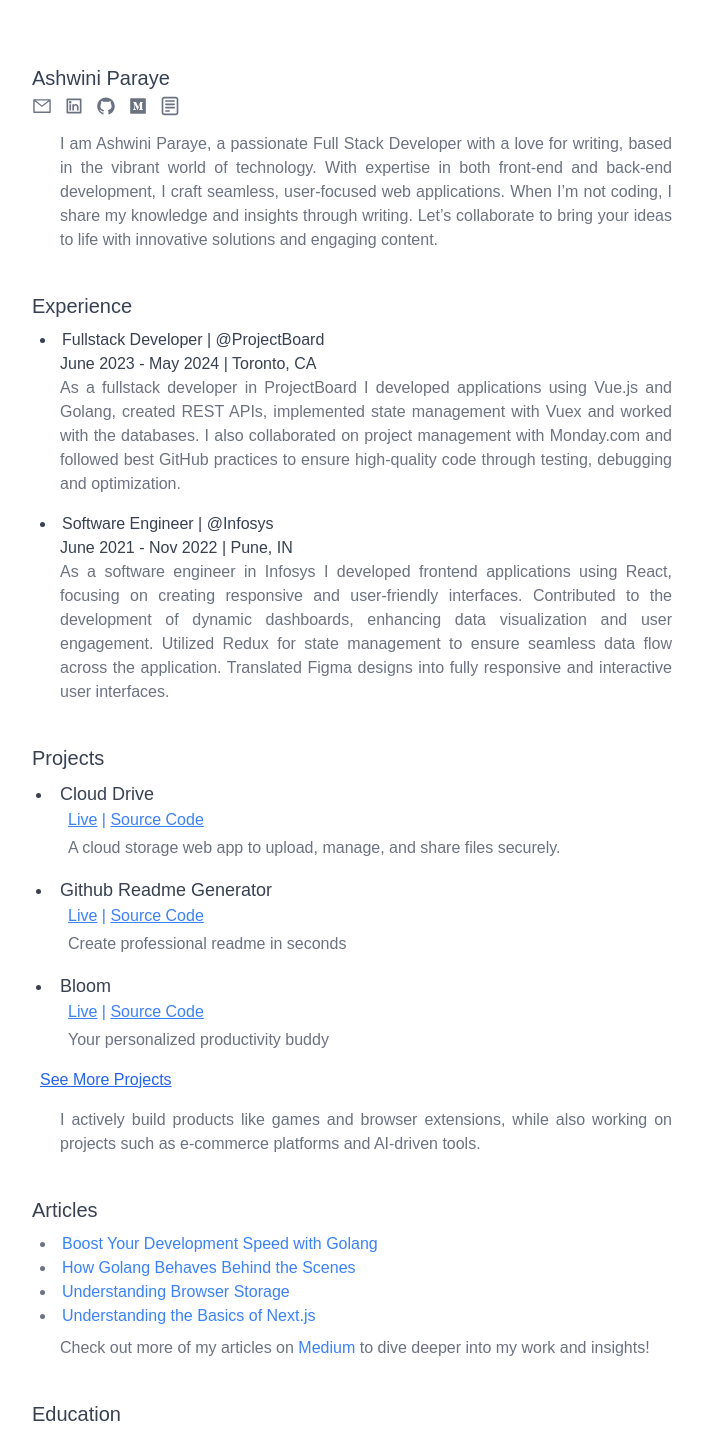
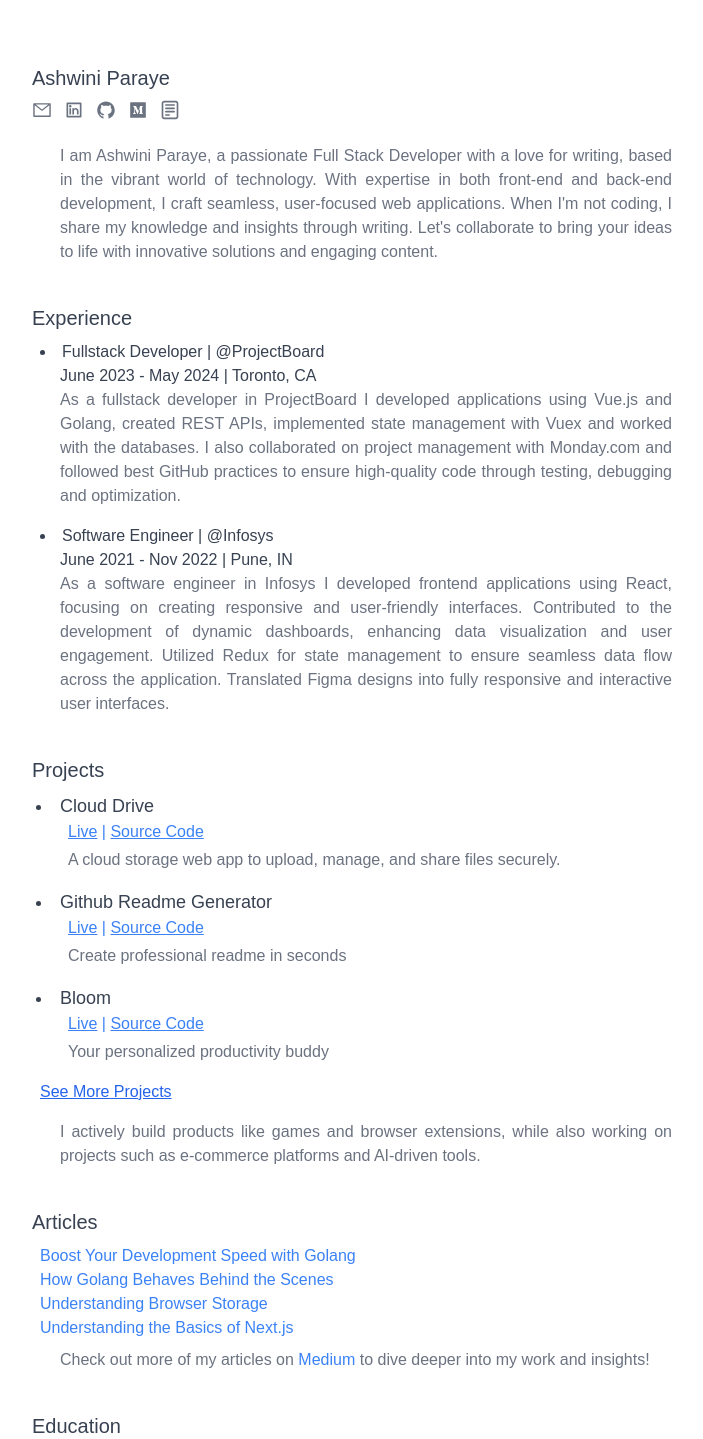
Before and after one commit to AshwiniParaye1/Portfolio3, a Next.js app: page / in a window 1280 px wide. Shown: the top 1439 px of the page, without its empty margins (288-991 px from the left). Built offline with nearby package versions, Linux system fonts and the light colour scheme; a web font is replaced by a local one.

Commit message:
optimize

```diff
--- a/app/components/About.jsx
+++ b/app/components/About.jsx
@@ -2,55 +2,59 @@
 
 import Link from "next/link";
 import React from "react";
-import { AiOutlineMail } from "react-icons/ai";
+import {
+  AiOutlineMail,
+  AiOutlineGithub,
+  AiFillMediumSquare,
+} from "react-icons/ai";
 import { RiLinkedinBoxLine } from "react-icons/ri";
-import { AiOutlineGithub } from "react-icons/ai";
-import { AiFillMediumSquare } from "react-icons/ai";
 import { CgNotes } from "react-icons/cg";
 
+const SocialLink = ({ href, icon: Icon, external = true }) => (
+  <Link href={href} target={external ? "_blank" : undefined}>
+    <Icon size={20} className="hover:text-gray-700" />
+  </Link>
+);
+
 const About = () => {
+  const socialLinks = [
+    {
+      href: "mailto:ashwiniparaye1@gmail.com",
+      icon: AiOutlineMail,
+      external: false,
+    },
+    {
+      href: "https://www.linkedin.com/in/ashwini-paraye/",
+      icon: RiLinkedinBoxLine,
+    },
+    { href: "https://github.com/AshwiniParaye1", icon: AiOutlineGithub },
+    { href: "https://ashwini-paraye.medium.com/", icon: AiFillMediumSquare },
+    {
+      href: "https://drive.google.com/uc?export=download&id=1Dqhha3QLvlqH29xQTF0XwgTEPs4_2rLH",
+      icon: CgNotes,
+    },
+  ];
+
   return (
-    <div className="">
-      <h1 className="text-xl text-gray-700">Ashwini Paraye</h1>
-      <div className="text-sm text-gray-500 mt-1 mb-4 flex flex-row gap-3">
-        <div>
-          <Link href="mailto:ashwiniparaye1@gmail.com">
-            <AiOutlineMail size={20} className="hover:text-gray-700" />
-          </Link>
-        </div>
-        <span>
-          <Link
-            href="https://www.linkedin.com/in/ashwini-paraye/"
-            target="_blank"
-          >
-            <RiLinkedinBoxLine size={20} className="hover:text-gray-700" />
-          </Link>
-        </span>
-        <span>
-          <Link href="https://github.com/AshwiniParaye1" target="_blank">
-            <AiOutlineGithub size={20} className="hover:text-gray-700" />
-          </Link>
-        </span>
-        <span>
-          <Link href="https://ashwini-paraye.medium.com/" target="_blank">
-            <AiFillMediumSquare size={20} className="hover:text-gray-700" />
-          </Link>
-        </span>
-        <span>
-          <Link
-            href="https://drive.google.com/uc?export=download&id=1Dqhha3QLvlqH29xQTF0XwgTEPs4_2rLH"
-            target="_blank"
-          >
-            <CgNotes size={20} className="hover:text-gray-700" />
-          </Link>
-        </span>
+    <div>
+      <h1 className="text-xl text-gray-700 mb-2">Ashwini Paraye</h1>
+      <div className="text-sm text-gray-500 mt-1 mb-6 flex flex-row gap-3">
+        {socialLinks.map((link, index) => (
+          <div key={index}>
+            <SocialLink
+              href={link.href}
+              icon={link.icon}
+              external={link.external}
+            />
+          </div>
+        ))}
       </div>
       <p className="pl-7 text-gray-500 text-justify">
         I am Ashwini Paraye, a passionate Full Stack Developer with a love for
         writing, based in the vibrant world of technology. With expertise in
         both front-end and back-end development, I craft seamless, user-focused
-        web applications. When I’m not coding, I share my knowledge and insights
-        through writing. Let’s collaborate to bring your ideas to life with
+        web applications. When I'm not coding, I share my knowledge and insights
+        through writing. Let's collaborate to bring your ideas to life with
         innovative solutions and engaging content.
       </p>
     </div>
--- a/app/components/Articles.jsx
+++ b/app/components/Articles.jsx
@@ -1,52 +1,41 @@
-//app/components/Articles.jsx
-
+// app/components/Articles.jsx
 import Link from "next/link";
 import React from "react";
 
 const Articles = () => {
+  const articles = [
+    {
+      title: "Boost Your Development Speed with Golang",
+      url: "https://peerlist.io/ashwini_paraye/articles/boost-your-development-speed-with-golang",
+    },
+    {
+      title: "How Golang Behaves Behind the Scenes",
+      url: "https://blog.stackademic.com/step-by-step-breakdown-of-how-golang-behaves-behind-the-scenes-eba1d5582b55",
+    },
+    {
+      title: "Understanding Browser Storage",
+      url: "https://blog.stackademic.com/what-does-enumerable-mean-in-javascript-explained-simply-b3e52d00f621",
+    },
+    {
+      title: "Understanding the Basics of Next.js",
+      url: "https://blog.stackademic.com/understanding-the-basics-of-next-js-for-beginners-b2e542c3e6e1",
+    },
+  ];
+
   return (
     <div>
-      <h1 className="text-xl  mb-2 text-gray-700">Articles</h1>
-      <li className="pl-2 text-gray-500">
-        <span className="text-blue-500 hover:text-blue-700">
-          <Link
-            href="https://peerlist.io/ashwini_paraye/articles/boost-your-development-speed-with-golang"
-            target="_blank"
-          >
-            Boost Your Development Speed with Golang
-          </Link>
-        </span>
-      </li>
-      <li className="pl-2 text-gray-500">
-        <span className="text-blue-500 hover:text-blue-700">
-          <Link
-            href="https://blog.stackademic.com/step-by-step-breakdown-of-how-golang-behaves-behind-the-scenes-eba1d5582b55"
-            target="_blank"
-          >
-            How Golang Behaves Behind the Scenes
-          </Link>
-        </span>
-      </li>
-      <li className="pl-2 text-gray-500">
-        <span className=" text-blue-500 hover:text-blue-700">
-          <Link
-            href="https://blog.stackademic.com/what-does-enumerable-mean-in-javascript-explained-simply-b3e52d00f621"
-            target="_blank"
-          >
-            Understanding Browser Storage
-          </Link>
-        </span>
-      </li>
-      <li className="pl-2 text-gray-500">
-        <span className=" text-blue-500 hover:text-blue-700">
-          <Link
-            href="https://blog.stackademic.com/understanding-the-basics-of-next-js-for-beginners-b2e542c3e6e1"
-            target="_blank"
-          >
-            Understanding the Basics of Next.js
-          </Link>
-        </span>
-      </li>
+      <h1 className="text-xl mb-2 text-gray-700">Articles</h1>
+      <ul>
+        {articles.map((article, index) => (
+          <li key={index} className="pl-2 text-gray-500">
+            <span className="text-blue-500 hover:text-blue-700">
+              <Link href={article.url} target="_blank">
+                {article.title}
+              </Link>
+            </span>
+          </li>
+        ))}
+      </ul>
       <p className="mt-2 pl-7 text-gray-500 text-justify">
         Check out more of my articles on{" "}
         <span className="text-blue-500 hover:text-blue-700">
--- a/app/components/Education.jsx
+++ b/app/components/Education.jsx
@@ -1,5 +1,4 @@
-//app/components/Education.jsx
-
+// app/components/Education.jsx
 import React from "react";
 
 const Education = () => {
@@ -7,7 +6,7 @@ const Education = () => {
     <div>
       <h1 className="text-xl mb-2 text-gray-700">Education</h1>
       <li className="pl-2 text-gray-500">
-        <span className=" text-gray-700">Master of Science - 2022</span>
+        <span className="text-gray-700">Master of Science - 2022</span>
         <p className="pl-5 text-gray-500">
           Marathwada Institute of Technology, Sambhajinagar, MH.
         </p>
--- a/app/components/Experience.jsx
+++ b/app/components/Experience.jsx
@@ -1,36 +1,46 @@
-//app/components/Experience.jsx
-
+// app/components/Experience.jsx
 import React from "react";
 
 const Experience = () => {
+  const experiences = [
+    {
+      title: "Fullstack Developer | @ProjectBoard",
+      period: "June 2023 - May 2024 | Toronto, CA",
+      description:
+        "As a fullstack developer in ProjectBoard I developed applications " +
+        "using Vue.js and Golang, created REST APIs, implemented state " +
+        "management with Vuex and worked with the databases. I also " +
+        "collaborated on project management with Monday.com and followed best " +
+        "GitHub practices to ensure high-quality code through testing, " +
+        "debugging and optimization.",
+    },
+    {
+      title: "Software Engineer | @Infosys",
+      period: "June 2021 - Nov 2022 | Pune, IN",
+      description:
+        "As a software engineer in Infosys I developed frontend applications " +
+        "using React, focusing on creating responsive and user-friendly " +
+        "interfaces. Contributed to the development of dynamic dashboards, " +
+        "enhancing data visualization and user engagement. Utilized Redux for " +
+        "state management to ensure seamless data flow across the application. " +
+        "Translated Figma designs into fully responsive and interactive user " +
+        "interfaces.",
+    },
+  ];
+
   return (
     <div>
-      <h1 className="text-xl  mb-2 text-gray-700">Experience</h1>
-      <li className="pl-2 text-gray-700">
-        <span>Fullstack Developer | @ProjectBoard</span>
-        <p className="pl-5 text-gray-700">June 2023 - May 2024 | Toronto, CA</p>
-        <p className="pl-5 text-gray-500 text-justify">
-          As a fullstack developer in ProjectBoard I developed applications
-          using Vue.js and Golang, created REST APIs, implemented state
-          management with Vuex and worked with the databases. I also
-          collaborated on project management with Monday.com and followed best
-          GitHub practices to ensure high-quality code through testing,
-          debugging and optimization.
-        </p>
-      </li>
-      <li className="pl-2 pt-4 text-gray-700">
-        <span>Software Engineer | @Infosys</span>
-        <p className="pl-5 text-gray-700">June 2021 - Nov 2022 | Pune, IN</p>
-        <p className="pl-5 text-gray-500 text-justify">
-          As a software engineer in Infosys I developed frontend applications
-          using React, focusing on creating responsive and user-friendly
-          interfaces. Contributed to the development of dynamic dashboards,
-          enhancing data visualization and user engagement. Utilized Redux for
-          state management to ensure seamless data flow across the application.
-          Translated Figma designs into fully responsive and interactive user
-          interfaces.
-        </p>
-      </li>
+      <h1 className="text-xl mb-2 text-gray-700">Experience</h1>
+      {experiences.map((job, index) => (
+        <li
+          key={index}
+          className={`pl-2 ${index > 0 ? "pt-4" : ""} text-gray-700`}
+        >
+          <span>{job.title}</span>
+          <p className="pl-5 text-gray-700">{job.period}</p>
+          <p className="pl-5 text-gray-500 text-justify">{job.description}</p>
+        </li>
+      ))}
     </div>
   );
 };
--- a/app/components/GetInTouch.jsx
+++ b/app/components/GetInTouch.jsx
@@ -1,5 +1,4 @@
-//app/components/GetInTouch.jsx
-
+// app/components/GetInTouch.jsx
 import Link from "next/link";
 import React from "react";
 
--- a/app/components/Projects.jsx
+++ b/app/components/Projects.jsx
@@ -1,12 +1,39 @@
-//app/components/Projects.jsx
-
+// app/components/Projects.jsx
 "use client";
 
 import Link from "next/link";
 import React from "react";
 
+const ProjectItem = ({ title, liveLink, codeLink, description }) => (
+  <li className="pl-2 mb-4 text-gray-700 text-justify">
+    <div className="font-medium text-lg">{title}</div>
+    <div className="pl-2 text-blue-500">
+      {liveLink && (
+        <Link
+          href={liveLink}
+          target="_blank"
+          className="hover:text-blue-700 underline"
+        >
+          Live
+        </Link>
+      )}
+      {liveLink && codeLink && " | "}
+      {codeLink && (
+        <Link
+          href={codeLink}
+          target="_blank"
+          className="hover:text-blue-700 underline"
+        >
+          Source Code
+        </Link>
+      )}
+    </div>
+    <div className="pl-2 text-gray-500 mt-1">{description}</div>
+  </li>
+);
+
 const Projects = () => {
-  const initialProjects = [
+  const projects = [
     {
       title: "Cloud Drive",
       liveLink: "https://icloud-drive.vercel.app/sign-in/",
@@ -32,32 +59,8 @@ const Projects = () => {
     <div>
       <h1 className="text-xl mb-2 text-gray-700">Projects</h1>
       <ul className="list-disc pl-5">
-        {initialProjects.map((project, index) => (
-          <li key={index} className="pl-2 mb-4 text-gray-700 text-justify">
-            <div className="font-medium text-lg">{project.title}</div>
-            <div className="pl-2 text-blue-500">
-              {project.liveLink && (
-                <Link
-                  href={project.liveLink}
-                  target="_blank"
-                  className="hover:text-blue-700 underline"
-                >
-                  Live
-                </Link>
-              )}
-              {project.liveLink && project.codeLink && " | "}
-              {project.codeLink && (
-                <Link
-                  href={project.codeLink}
-                  target="_blank"
-                  className="hover:text-blue-700 underline"
-                >
-                  Source Code
-                </Link>
-              )}
-            </div>
-            <div className="pl-2 text-gray-500 mt-1">{project.description}</div>
-          </li>
+        {projects.map((project, index) => (
+          <ProjectItem key={index} {...project} />
         ))}
       </ul>
 
--- a/app/projects/page.jsx
+++ b/app/projects/page.jsx
@@ -87,7 +87,7 @@ const ProjectsPage = () => {
 
       <div className="pl-7 text-gray-500 text-justify">
         <p>
-          Want to see even more? Check out {""}
+          Want to see more projects? Check out {""}
           <Link
             href="https://github.com/AshwiniParaye1"
             target="_blank"
```
